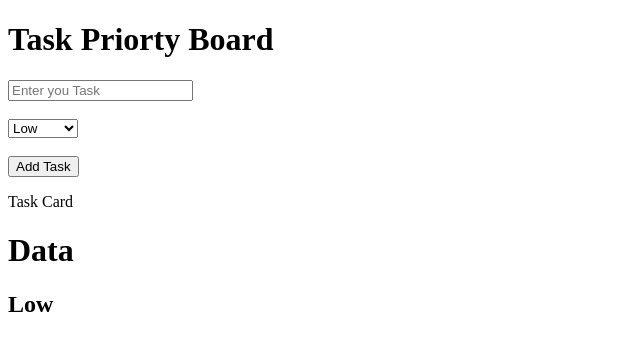
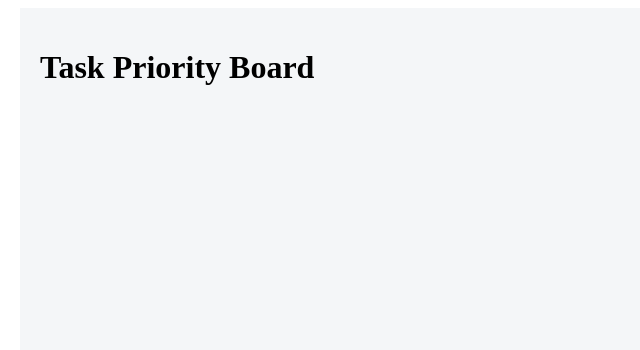
Before and after one commit to muskan-chouhan/react, a React (Vite) app in the folder 39-project-task-board/: page / in a window 1280 px wide. Shown: the top 350 px of the page, without its empty margins (0-640 px from the left). Built offline with nearby package versions, Linux system fonts and the light colour scheme.

Commit message:
create dashboard wrapper using styled components

```diff
--- a/39-project-task-board/package.json
+++ b/39-project-task-board/package.json
@@ -11,7 +11,8 @@
   },
   "dependencies": {
     "react": "^19.2.0",
-    "react-dom": "^19.2.0"
+    "react-dom": "^19.2.0",
+    "styled-components": "^6.3.11"
   },
   "devDependencies": {
     "@eslint/js": "^9.39.1",
--- a/39-project-task-board/src/App.jsx
+++ b/39-project-task-board/src/App.jsx
@@ -1,15 +1,24 @@
 import { useState } from 'react'
 import TaskForm from './TaskForm'
 import ShowCard from './ShowTaskCard'
+import styled from 'styled-components'
+
+const BoardWrapper = styled.div`
+  max-width: 1200px;
+  min-height: 100vh;
+  margin: 0 auto;
+  padding: 20px;
+  background: #f4f6f8;
+  display:flex;
+  alignItems:center;
+`
 
 function App() {
-  const [count, setCount] = useState(0)
-
   return (
     <>
-     <h1>Task Priorty Board</h1>
-     <TaskForm/>
-     <ShowCard/>
+      <BoardWrapper>
+        <h1>Task Priority Board</h1>
+      </BoardWrapper>
     </>
   )
 }
--- a/39-project-task-board/src/ShowTaskCard.jsx
+++ b/39-project-task-board/src/ShowTaskCard.jsx
@@ -1,8 +1,8 @@
 const ShowCard = () => {
     return (
             <div>
-                <p>Task Card</p>
-                <h1>Data</h1>
+                <h1>Task Card</h1>
+                <h2>Data</h2>
                 <h2>Low</h2><span></span>
             </div>
 
```
Also changed, not shown: 1 other file (tests, documents, lock files or other folders).
